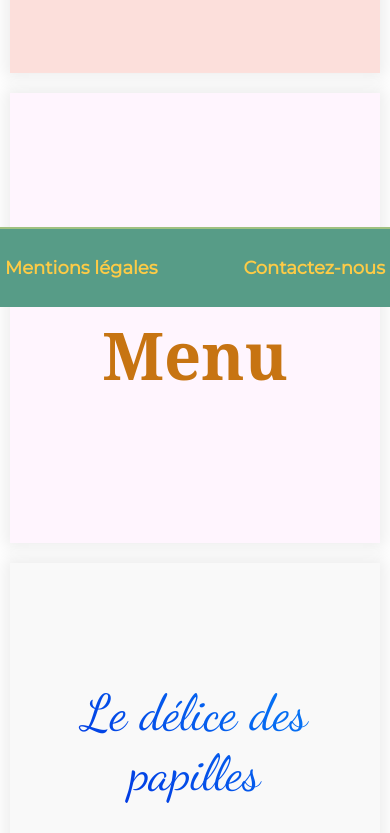
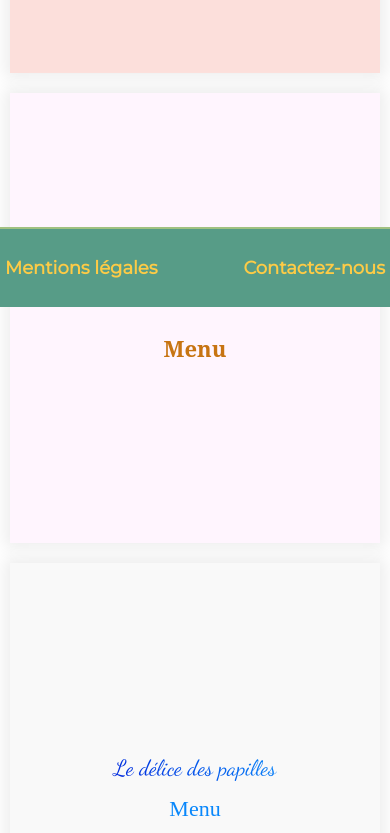
Before and after one commit to Seykath/Projet_P3, a website: page index.html in a window 390 px wide. Shown: the part 537-1370 px from the top of the page. Drawn offline with Linux system fonts and the light colour scheme; a web font is replaced by a local one.

Commit message:
modifications taille police menus index

```diff
--- a/sass/base/_base.scss
+++ b/sass/base/_base.scss
@@ -311,6 +311,14 @@ body {
         width: 95%;
         height: 450px;
         margin-bottom: 20px;
+
+        h2 {
+            font-size: 1em;
+        }
+
+        h3 {
+            font-size: 1em;
+        }
     }
 
     #menus-ligne-1 {
```
Also changed, not shown: css/style.css, 1 other file.
